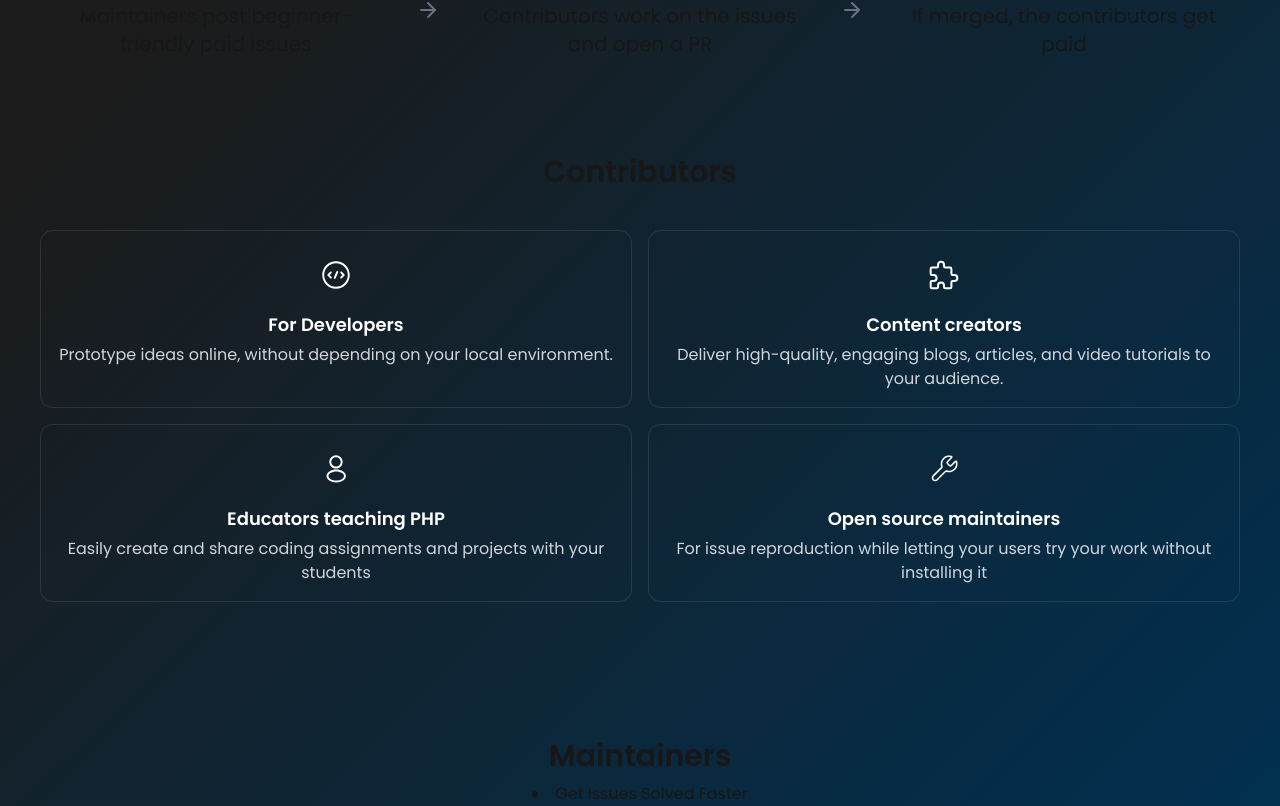
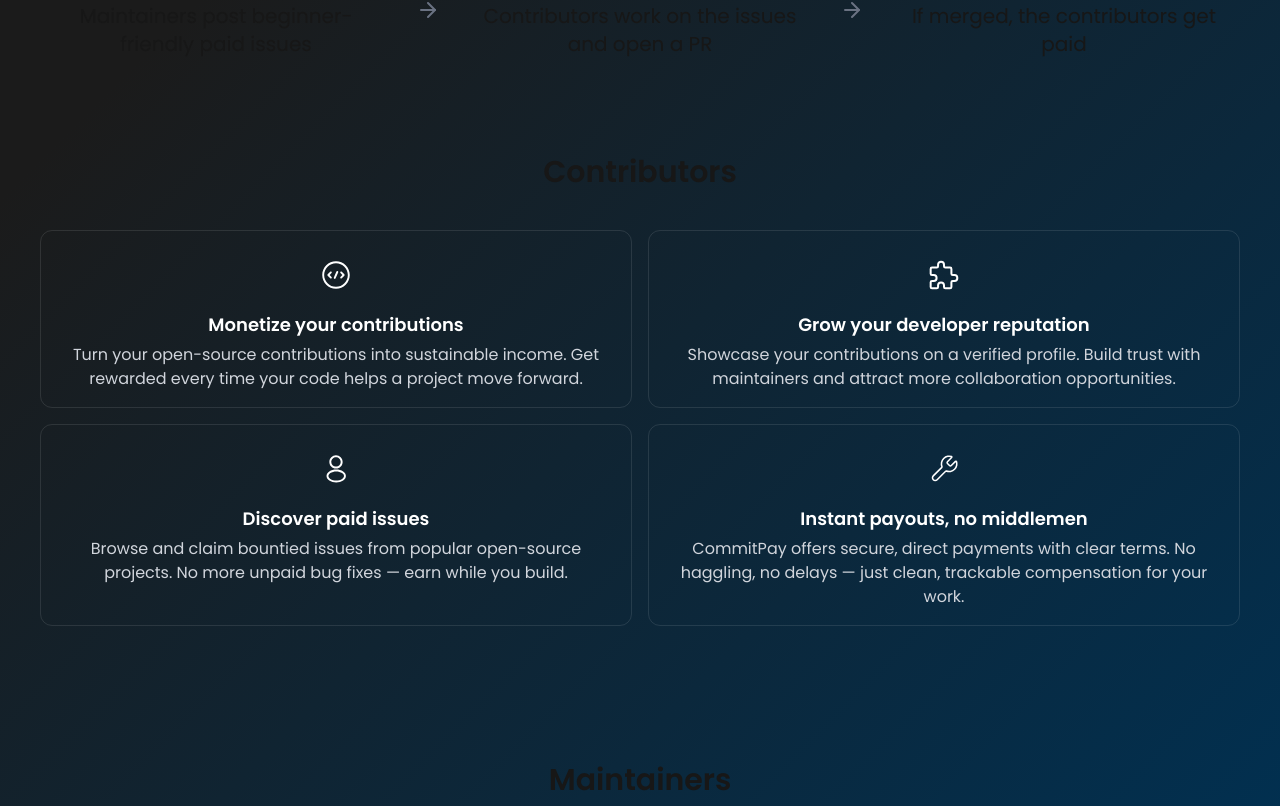
Before and after one commit to mohammadanas51/commitpay-v2, a Next.js app: page / in a window 1280 px wide. Shown: the part 506-1312 px from the top of the page. Built offline with nearby package versions, Linux system fonts and the light colour scheme.

Commit message:
customized the contributor benefits cards

```diff
--- a/src/components/landingPage/ContributorBenefits.tsx
+++ b/src/components/landingPage/ContributorBenefits.tsx
@@ -8,16 +8,6 @@ const poppins = Poppins({
 });
 function ContributorBenefits() {
   return (
-    // <div classNameName={` ${poppins.classNameName} `}>
-    //   <div classNameName={`text-3xl text-center mt-24 font-semibold`}>
-    //     Contributors
-    //   </div>
-    //   <ul classNameName="mt-2 list-disc list-inside space-y-2 font-body text-center">
-    //     <li>Get Paid for Open Source.</li>
-    //     <li> Learn by Doing</li>
-    //     <li> Collaborate with Maintainers</li>
-    //   </ul>
-    // </div>
 
     <div className={`text-center ${poppins.className}`}>
       <div className={`text-3xl mt-24 font-semibold`}>
@@ -56,11 +46,11 @@ function ContributorBenefits() {
           </span>
 
           <h2 className="mt-2 font-semibold text-base sm:text-lg text-white">
-            For Developers
+            Monetize your contributions
           </h2>
           <p className="sm:mt-1 block text-sm sm:text-base text-gray-300">
             {" "}
-            Prototype ideas online, without depending on your local environment.
+            Turn your open-source contributions into sustainable income. Get rewarded every time your code helps a project move forward.
           </p>
         </div>
 
@@ -84,12 +74,11 @@ function ContributorBenefits() {
             </div>
           </span>
           <h2 className="mt-2 font-semibold text-base sm:text-lg text-white">
-            Content creators
+            Grow your developer reputation
           </h2>
           <p className="sm:mt-1 block text-sm sm:text-base text-gray-300">
             {" "}
-            Deliver high-quality, engaging blogs, articles, and video tutorials
-            to your audience.
+            Showcase your contributions on a verified profile. Build trust with maintainers and attract more collaboration opportunities.
           </p>
         </div>
 
@@ -116,12 +105,11 @@ function ContributorBenefits() {
           </span>
 
           <h2 className="mt-2 font-semibold text-base sm:text-lg text-white">
-            Educators teaching PHP{" "}
+            Discover paid issues{" "}
           </h2>
           <p className="sm:mt-1 block text-sm sm:text-base text-gray-300">
             {" "}
-            Easily create and share coding assignments and projects with your
-            students
+            Browse and claim bountied issues from popular open-source projects. No more unpaid bug fixes — earn while you build.
           </p>
         </div>
 
@@ -146,11 +134,10 @@ function ContributorBenefits() {
             </div>
           </span>
           <h2 className="mt-2 font-semibold text-base sm:text-lg text-white">
-            Open source maintainers{" "}
+            Instant payouts, no middlemen{" "}
           </h2>
           <p className="sm:mt-1 block text-sm sm:text-base text-gray-300">
-            For issue reproduction while letting your users try your work
-            without installing it
+            CommitPay offers secure, direct payments with clear terms. No haggling, no delays — just clean, trackable compensation for your work.
           </p>
         </div>
       </div>
```
